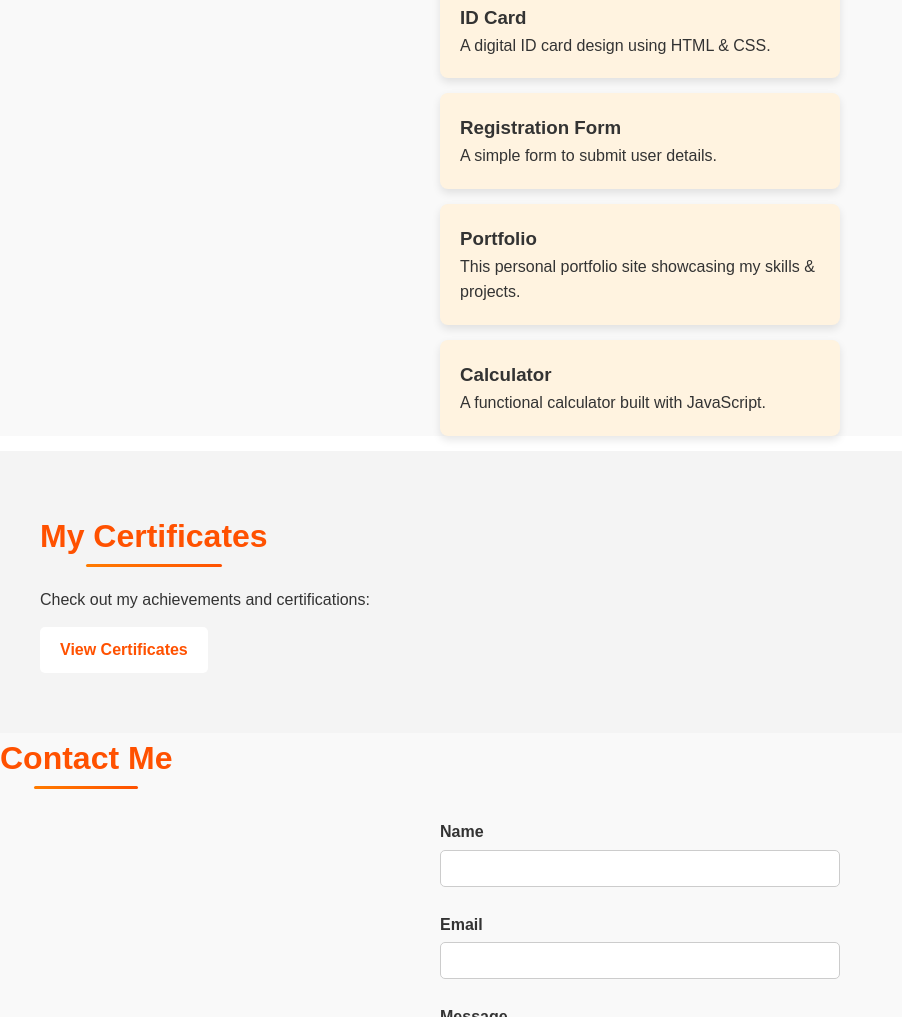
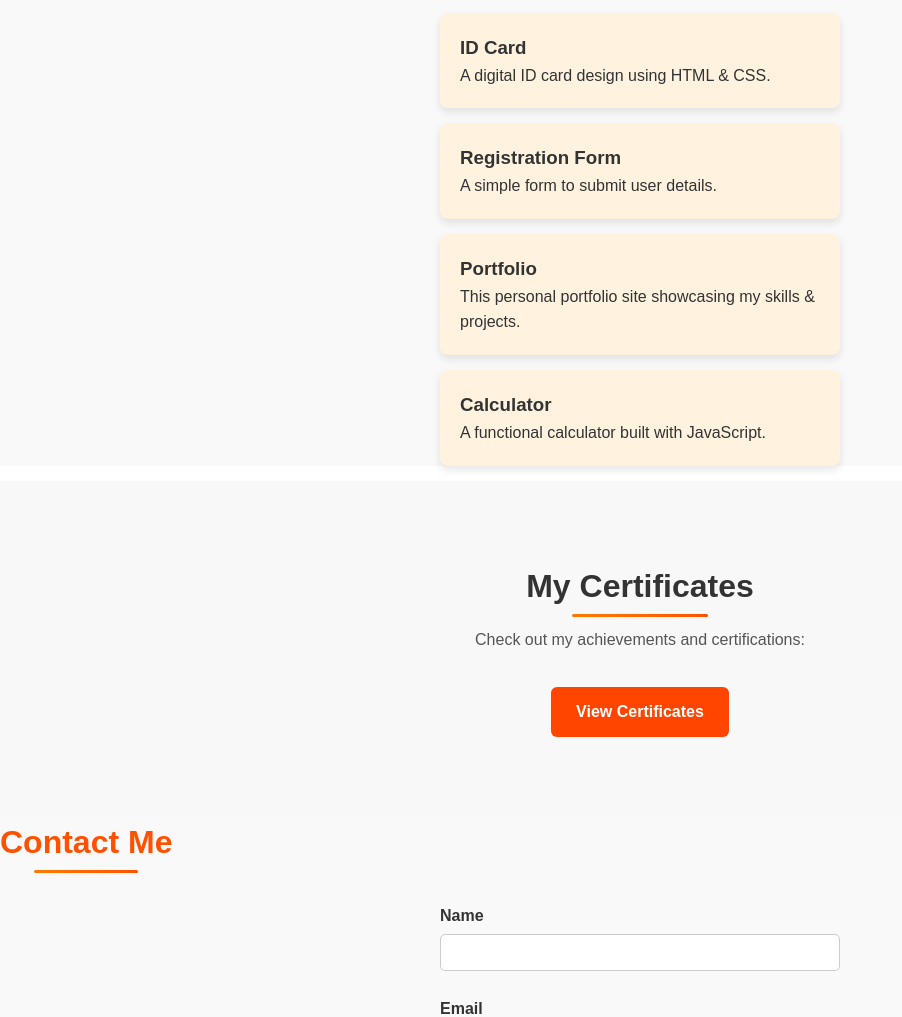
Before and after one commit to 09hhvkarthick2020-cmyk/My-Digital-Portflio, a plain HTML site: page index.html in a window 1280 px wide. Shown: the part 1660-2677 px from the top of the page, without its empty margins (0-902 px from the left). Drawn offline with Linux system fonts and the light colour scheme.

Commit message:
Update style.css

```diff
--- a/style.css
+++ b/style.css
@@ -1,4 +1,3 @@
-
 /* Reset */
 * {
   margin: 0;
@@ -291,3 +290,35 @@ footer a {
   border-left: 4px solid #ff5722;
   box-shadow: 0 2px 5px rgba(0,0,0,0.1);
 }
+.certificates {
+  text-align: center;
+  padding: 80px 20px;
+  background-color: #f8f8f8;
+}
+
+.certificates h2 {
+  font-size: 2rem;
+  margin-bottom: 10px;
+  color: #333;
+}
+
+.certificates p {
+  font-size: 1rem;
+  color: #555;
+  margin-bottom: 20px;
+}
+
+.certificates .btn {
+  display: inline-block;
+  background-color: #ff4500; /* Match navbar orange */
+  color: white;
+  padding: 12px 25px;
+  border-radius: 6px;
+  font-weight: bold;
+  text-decoration: none;
+  transition: background 0.3s ease;
+}
+
+.certificates .btn:hover {
+  background-color: #e63900;
+}
```
